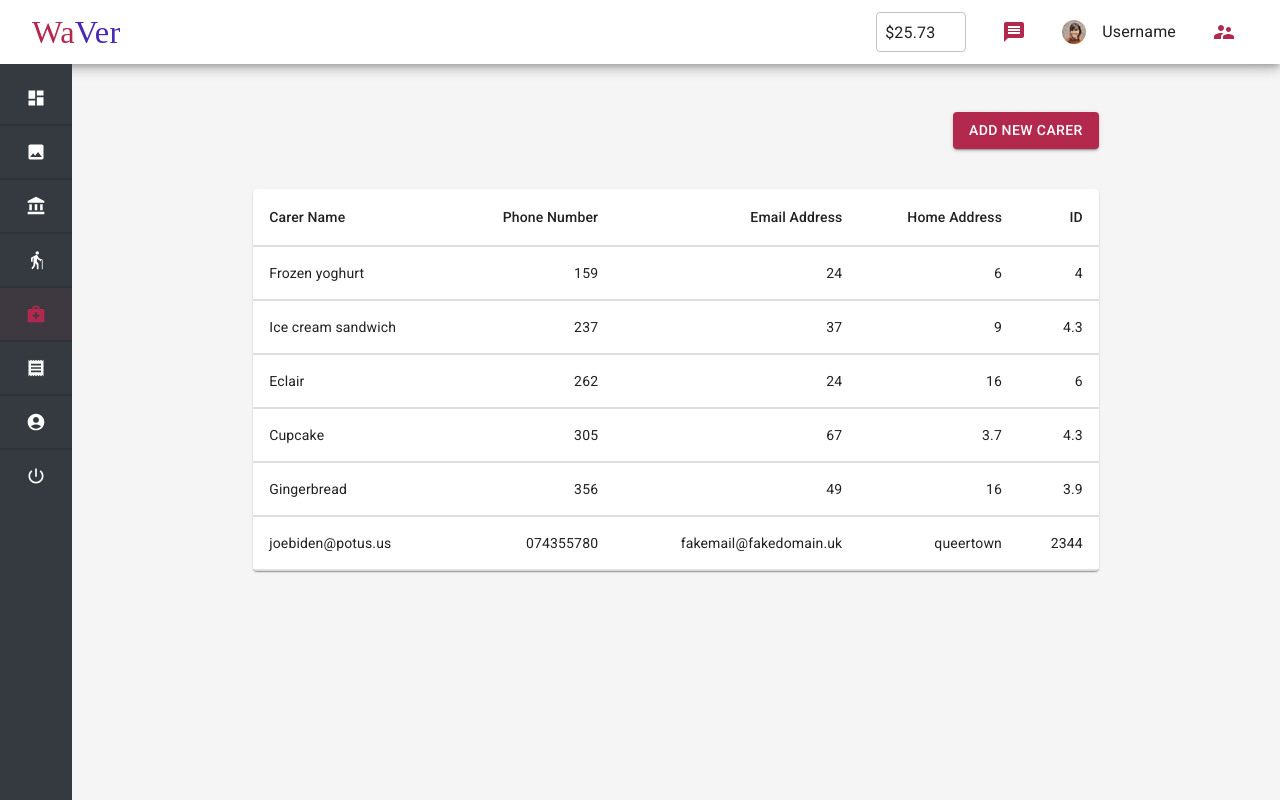
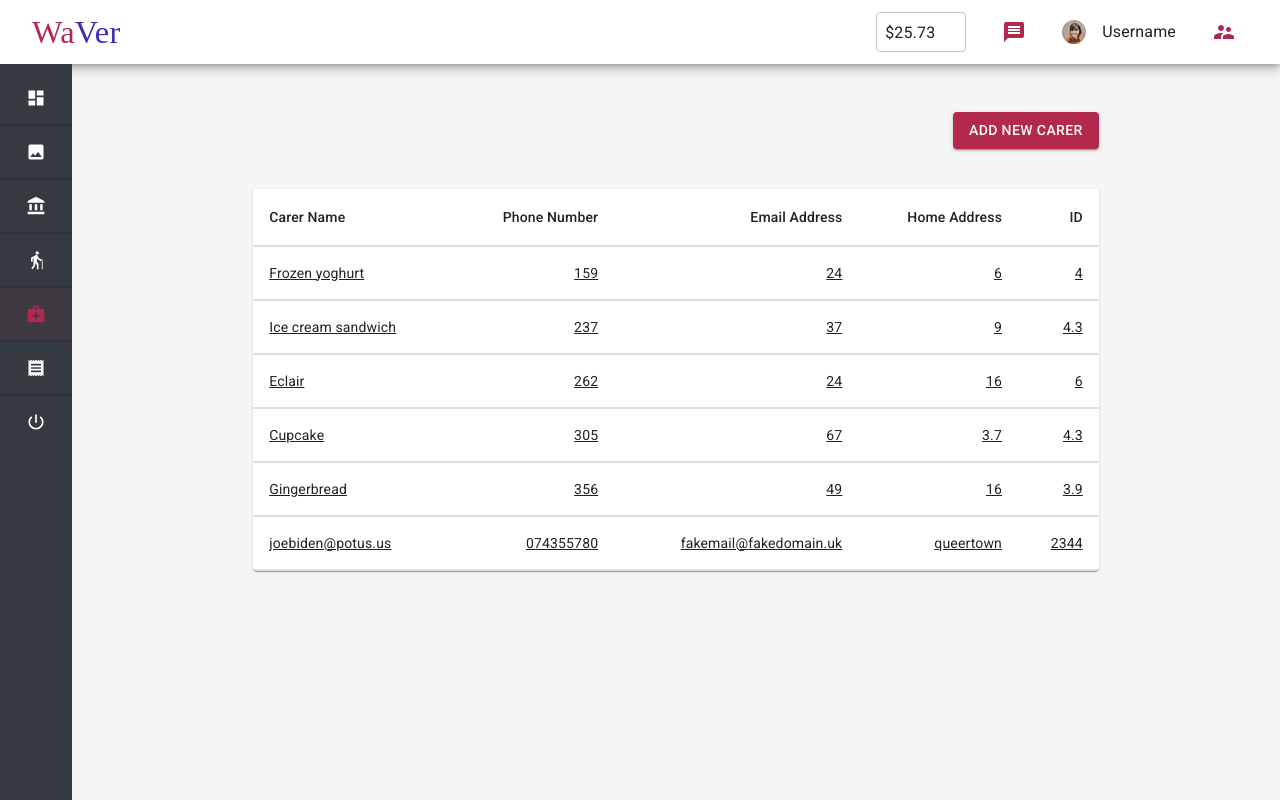
Before and after one commit to seetvn/home-care-saas, a React (Create React App) app: page /c/carers in a window 1280 px wide. Built offline with nearby package versions, Linux system fonts and the light colour scheme; a web font is replaced by a local one.

Commit message:
added table links

```diff
--- a/src/logged_in/components/carers/CarTable.js
+++ b/src/logged_in/components/carers/CarTable.js
@@ -6,6 +6,7 @@ import TableContainer from '@mui/material/TableContainer';
 import TableHead from '@mui/material/TableHead';
 import TableRow from '@mui/material/TableRow';
 import Paper from '@mui/material/Paper';
+import { Link } from 'react-router-dom'; // Import Link component from React Router
 
 function createData(
   name,
@@ -42,8 +43,7 @@ export default function BasicTable({ carersData }) {
         </TableHead>
         <TableBody>
           {combinedData.map((item, index) => (
-            <TableRow key={index}>
-              <TableCell component="th" scope="row">
+            <TableRow key={index} component={Link} to="/c/profile"> {/* Add Link to profile page */}   <TableCell component="th" scope="row">
                 {item.name || item.emailAddress} {/* Assuming either name or emailAddress exists */}
               </TableCell>
               <TableCell align="right">{item.calories || item.phoneNumber}</TableCell>
--- a/src/logged_in/components/navigation/NavBar.js
+++ b/src/logged_in/components/navigation/NavBar.js
@@ -23,7 +23,7 @@ import ImageIcon from "@mui/icons-material/Image";
 import AccountBalanceIcon from "@mui/icons-material/AccountBalance";
 import ElderlyIcon from '@mui/icons-material/Elderly';
 import MedicalServicesIcon from '@mui/icons-material/MedicalServices';
-import AccountCircleIcon from '@mui/icons-material/AccountCircle';
+// import AccountCircleIcon from '@mui/icons-material/AccountCircle';
 import ReceiptIcon from '@mui/icons-material/Receipt';
 import PowerSettingsNewIcon from "@mui/icons-material/PowerSettingsNew";
 import MenuIcon from "@mui/icons-material/Menu";
@@ -255,23 +255,23 @@ function NavBar(props) {
         mobile: <ReceiptIcon className="text-white" />,
       },
     },
-    {
-      // New icon added here
-      link: "/c/profile",
-      name: "Profile",
-      onClick: closeMobileDrawer,
-      icon: {
-        desktop: (
-          <AccountCircleIcon
-            className={
-              selectedTab === "Profile" ? classes.textPrimary : "text-white"
-            }
-            fontSize="small"
-          />
-        ),
-        mobile: <AccountCircleIcon className="text-white" />,
-      },
-    },
+    // {
+    //   // New icon added here
+    //   link: "/c/profile",
+    //   name: "Profile",
+    //   onClick: closeMobileDrawer,
+    //   icon: {
+    //     desktop: (
+    //       <AccountCircleIcon
+    //         className={
+    //           selectedTab === "Profile" ? classes.textPrimary : "text-white"
+    //         }
+    //         fontSize="small"
+    //       />
+    //     ),
+    //     mobile: <AccountCircleIcon className="text-white" />,
+    //   },
+    // },
     {
       link: "/",
       name: "Logout",
--- a/src/logged_in/components/profile/Profile.js
+++ b/src/logged_in/components/profile/Profile.js
@@ -1,20 +1,36 @@
 import React, { useEffect } from "react";
 import PropTypes from "prop-types";
-import { Paper, Typography, Avatar, Grid } from "@mui/material";
+import { Paper, Typography, Avatar, Grid, Button } from "@mui/material";
+import { useHistory } from 'react-router-dom';
+import MedicalServicesIcon from '@mui/icons-material/MedicalServices';
 
 function Profile(props) {
     const {
         selectProfile,
+        fromCarersPage,
+        classes
         } = props;
+
+        const history = useHistory();
 
         useEffect(selectProfile, [selectProfile]);
 
+        const handleGoBack = () => {
+            history.goBack();
+        };
+
         return (
             <Paper elevation={3} style={{ padding: 20, margin: 20 }}>
+              {/* Go back button */}
+              <Grid container justifyContent="left" marginBottom={2}>
+                <Button variant="contained" onClick={handleGoBack} >
+                    Go back
+                </Button>
+              </Grid>
               {/* Profile Picture */}
               <Grid container justifyContent="center" marginBottom={2}>
                 <Avatar
-                alt="Profile Picture"
+                //alt="Profile Picture"
                 src="/path/to/profile-picture.jpg" // Replace with the path to your profile picture
                 sx={{ width: 200, height: 200, marginBottom: 10 }}
                 />
@@ -61,12 +77,19 @@ function Profile(props) {
                 Excepteur sint occaecat cupidatat non proident, sunt in culpa qui officia deserunt mollit anim id est laborum.
                 </Typography>
               </Grid>
+
+            {/* Highlight the source page icon if it's from the "Carers" page */}
+            {fromCarersPage && (
+                <MedicalServicesIcon className={classes.textPrimary} fontSize="small" />
+            )}
             </Paper>
           );
 }
 
 Profile.propTypes = {
     selectPatients: PropTypes.func.isRequired,
+    fromCarersPage: PropTypes.bool.isRequired, // Add the prop type for fromCarersPage
+    classes: PropTypes.object.isRequired,
     // Add more prop types as needed for additional profile information
 };
 
```
